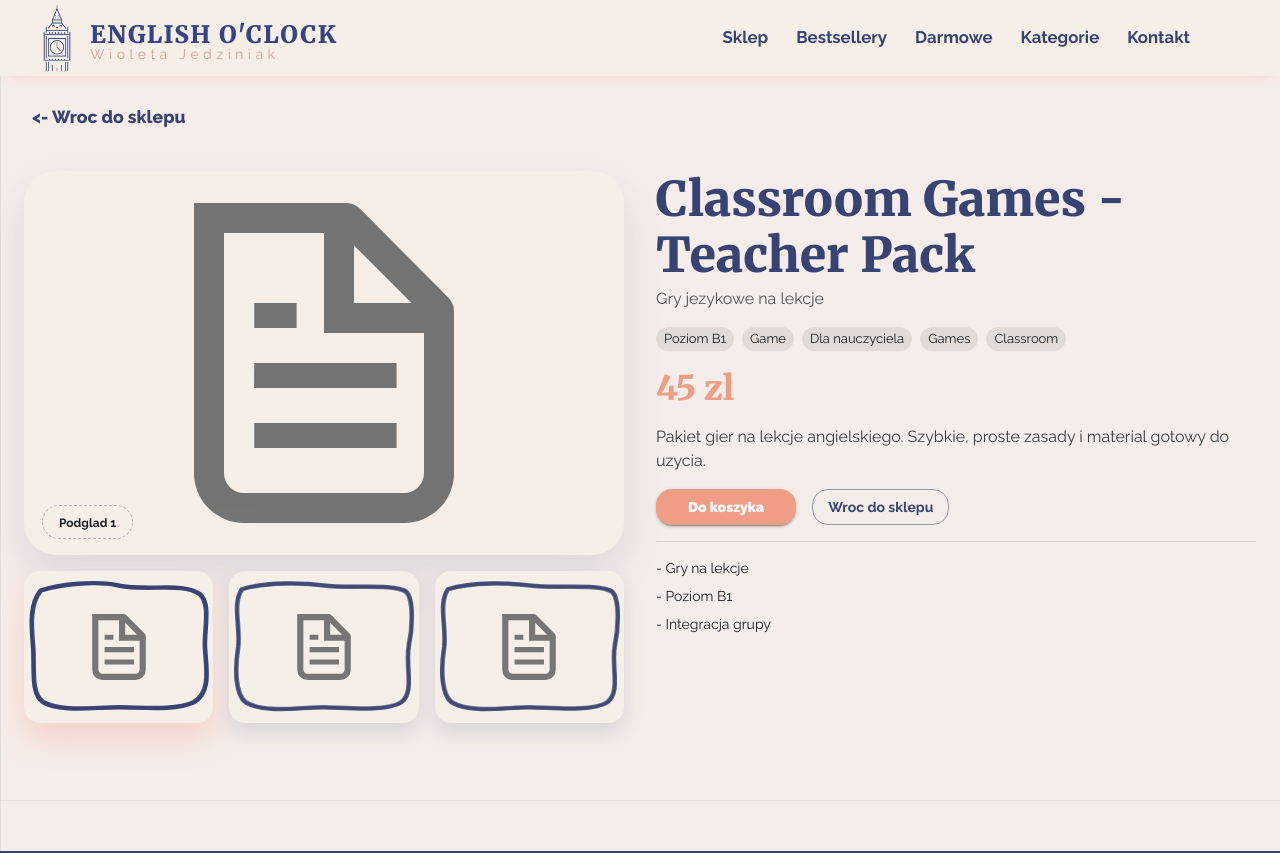
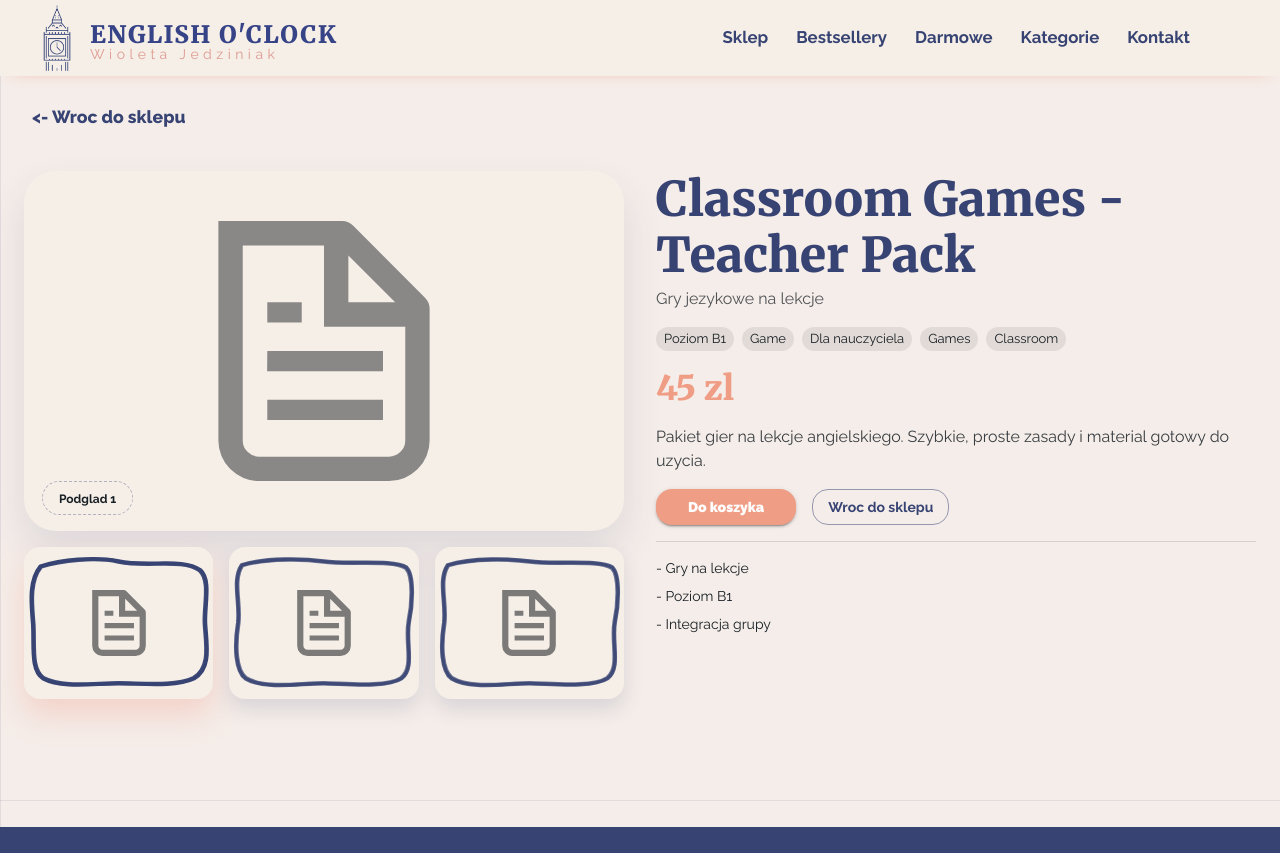
Before and after one commit to Kiczu/english-oclock, a Next.js app: page /sklep/classroom-games-teacher-pack in a window 1280 px wide. Shown: the top 853 px of the page. Built offline with nearby package versions, Linux system fonts and the light colour scheme; no server answers; some icons are missing; what @mui/material-nextjs would draw is missing.

Commit message:
feat(shop): improve gallery previews and route cart to checkout

```diff
--- a/app/components/layout/header/CartDrawer.tsx
+++ b/app/components/layout/header/CartDrawer.tsx
@@ -1,5 +1,6 @@
 "use client";
 
+import * as React from "react";
 import Link from "next/link";
 import {
   Box,
@@ -41,6 +42,61 @@ const CartDrawer = ({
   onRemoveItem,
   onClear,
 }: CartDrawerProps) => {
+  const [checkoutPending, setCheckoutPending] = React.useState(false);
+  const [checkoutError, setCheckoutError] = React.useState<string | null>(null);
+
+  const handleCheckout = async () => {
+    setCheckoutError(null);
+
+    const orderItems = items
+      .map((item) => {
+        const productIdFromItem =
+          typeof item.wooProductId === "number" && Number.isInteger(item.wooProductId)
+            ? item.wooProductId
+            : Number(item.id);
+        const isValidProductId = Number.isInteger(productIdFromItem) && productIdFromItem > 0;
+        if (!isValidProductId) return null;
+
+        return {
+          productId: productIdFromItem,
+          quantity: item.quantity,
+        };
+      })
+      .filter((item): item is { productId: number; quantity: number } => Boolean(item));
+
+    if (orderItems.length === 0) {
+      setCheckoutError("Brak produktow do rozliczenia.");
+      return;
+    }
+
+    setCheckoutPending(true);
+
+    try {
+      const response = await fetch("/api/create-order", {
+        method: "POST",
+        headers: { "Content-Type": "application/json" },
+        body: JSON.stringify({ items: orderItems }),
+      });
+      const payload = (await response.json()) as { checkoutUrl?: string; error?: string };
+
+      if (!response.ok || !payload.checkoutUrl) {
+        throw new Error(payload.error || "Nie udalo sie przygotowac platnosci.");
+      }
+
+      onClose();
+      window.location.assign(payload.checkoutUrl);
+    } catch (error) {
+      const message = error instanceof Error ? error.message : "Nieznany blad checkoutu.";
+      setCheckoutError(message);
+    } finally {
+      setCheckoutPending(false);
+    }
+  };
+
+  React.useEffect(() => {
+    if (!open) setCheckoutError(null);
+  }, [open]);
+
   return (
     <Drawer
       anchor="right"
@@ -177,16 +233,15 @@ const CartDrawer = ({
               <Button variant="outlined" onClick={onClear} sx={{ flex: 1 }}>
                 Wyczysc
               </Button>
-              <Button
-                component={Link}
-                href="/sklep"
-                variant="contained"
-                onClick={onClose}
-                sx={{ flex: 1 }}
-              >
-                Do sklepu
+              <Button variant="contained" onClick={handleCheckout} sx={{ flex: 1 }} disabled={checkoutPending}>
+                {checkoutPending ? "Przetwarzanie..." : "Do kasy"}
               </Button>
             </Stack>
+            {checkoutError ? (
+              <Typography variant="body2" sx={{ mt: 1.5, color: "error.main" }}>
+                {checkoutError}
+              </Typography>
+            ) : null}
           </Box>
         </>
       )}
--- a/app/components/product/ProductGallery.tsx
+++ b/app/components/product/ProductGallery.tsx
@@ -4,6 +4,11 @@ import * as React from "react";
 import { Box, Stack, Typography } from "@mui/material";
 import type { ShopProduct } from "@/app/types/commerce";
 import { hash01, roughFrameA, roughFrameB } from "@/app/helpers/productCard";
+
+const FALLBACK_PREVIEW_SRC = "/images/file.svg";
+
+const canRenderImage = (src?: string, brokenSources?: Set<string>) =>
+  Boolean(src && src !== FALLBACK_PREVIEW_SRC && !brokenSources?.has(src));
 
 type ProductGalleryProps = {
   items: ShopProduct["gallery"];
@@ -13,9 +18,24 @@ type ProductGalleryProps = {
 const ProductGallery = ({ items, title }: ProductGalleryProps) => {
   const safeItems = items.length
     ? items
-    : [{ src: "/images/file.svg", label: "Podglad" }];
+    : [{ src: FALLBACK_PREVIEW_SRC, label: "Podglad" }];
   const [activeIndex, setActiveIndex] = React.useState(0);
+  const [brokenSources, setBrokenSources] = React.useState<Set<string>>(
+    new Set(),
+  );
+
+  const markImageAsBroken = React.useCallback((src?: string) => {
+    if (!src) return;
+    setBrokenSources((prev) => {
+      if (prev.has(src)) return prev;
+      const next = new Set(prev);
+      next.add(src);
+      return next;
+    });
+  }, []);
+
   const active = safeItems[activeIndex] ?? safeItems[0];
+  const activeHasImage = canRenderImage(active.src, brokenSources);
 
   return (
     <Stack spacing={2}>
@@ -23,8 +43,8 @@ const ProductGallery = ({ items, title }: ProductGalleryProps) => {
         sx={{
           position: "relative",
           borderRadius: 2,
-          p: { xs: 3, md: 4 },
-          bgcolor: "#f5efe7",
+          p: activeHasImage ? 0 : { xs: 3, md: 4 },
+          bgcolor: activeHasImage ? "transparent" : "#f5efe7",
           boxShadow: "0 20px 40px rgba(55,67,115,0.12)",
           minHeight: { xs: 260, md: 360 },
           display: "flex",
@@ -33,19 +53,37 @@ const ProductGallery = ({ items, title }: ProductGalleryProps) => {
           overflow: "hidden",
         }}
       >
+        {activeHasImage ? (
           <Box
             component="img"
             src={active.src}
             alt={active.label || title}
+            onError={() => markImageAsBroken(active.src)}
             sx={{
-            width: "70%",
-            maxWidth: 320,
-            height: "auto",
-            opacity: 0.9,
+              width: "100%",
+              height: "100%",
+              minHeight: { xs: 260, md: 360 },
+              objectFit: "contain",
+              display: "block",
               position: "relative",
               zIndex: 1,
             }}
           />
+        ) : (
+          <Box
+            component="img"
+            src={FALLBACK_PREVIEW_SRC}
+            alt={active.label || title}
+            sx={{
+              width: "50%",
+              maxWidth: 260,
+              height: "auto",
+              opacity: 0.75,
+              position: "relative",
+              zIndex: 1,
+            }}
+          />
+        )}
 
         <Box
           sx={{
@@ -77,8 +115,10 @@ const ProductGallery = ({ items, title }: ProductGalleryProps) => {
       >
         {safeItems.map((item, idx) => {
           const isActive = idx === activeIndex;
+          const thumbHasImage = canRenderImage(item.src, brokenSources);
           const thumbFrameSeed = hash01(`${title}-${item.src}-${idx}`);
-          const thumbFrameBase = thumbFrameSeed > 0.5 ? roughFrameA : roughFrameB;
+          const thumbFrameBase =
+            thumbFrameSeed > 0.5 ? roughFrameA : roughFrameB;
           const thumbFrame = thumbFrameBase.replace(
             'stroke-width="6"',
             `stroke-width="${isActive ? 14 : 12}"`,
@@ -134,12 +174,14 @@ const ProductGallery = ({ items, title }: ProductGalleryProps) => {
             >
               <Box
                 component="img"
-                src={item.src}
+                src={thumbHasImage ? item.src : FALLBACK_PREVIEW_SRC}
                 alt={item.label || title}
+                onError={() => markImageAsBroken(item.src)}
                 sx={{
-                  width: { xs: 58, sm: 66 },
-                  height: { xs: 58, sm: 66 },
-                  opacity: 0.88,
+                  width: thumbHasImage ? "70%" : { xs: 58, sm: 66 },
+                  height: thumbHasImage ? "85%" : { xs: 58, sm: 66 },
+                  objectFit: "contain",
+                  opacity: thumbHasImage ? 0.96 : 0.85,
                   position: "relative",
                   zIndex: 0,
                 }}
--- a/app/sklep/page.tsx
+++ b/app/sklep/page.tsx
@@ -100,7 +100,7 @@ const ShopPage = () => {
         >
           Sklep
         </Typography>
-        <Typography sx={{ opacity: 0.8, maxWidth: 720 }}>
+        <Typography sx={{ opacity: 0.8 }}>
           Wybierz materialy po temacie, poziomie i formacie. Mozesz szybko
           przefiltrowac darmowe lub platne produkty.
         </Typography>
```
Lines whose indentation alone changed are shown as unchanged.
